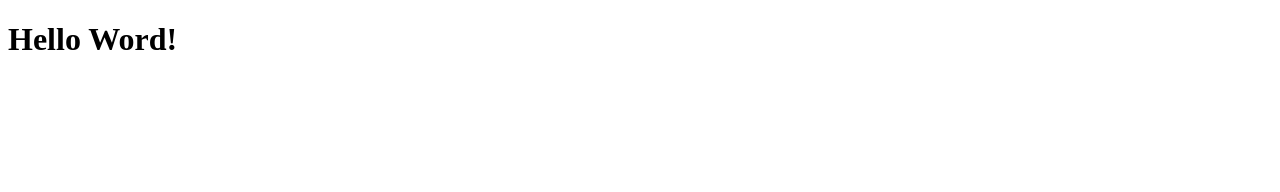
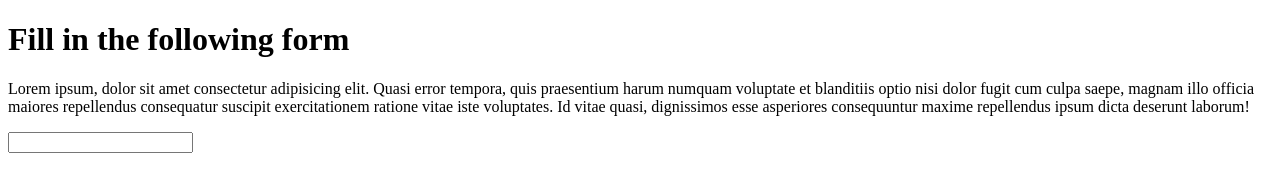
Before and after one commit to sebybjoseph/microverse-challenge-2, a plain HTML site: page index.html in a window 1280 px wide. Drawn offline with Linux system fonts and the light colour scheme.

Commit message:
first four userstory

```diff
--- a/index.html
+++ b/index.html
@@ -7,7 +7,11 @@
   </head>
 
   <body>
-    <h1>Hello Word!</h1>
+    <h1 id="title"> Fill in the following form</h1>
+    <p id="description"> Lorem ipsum, dolor sit amet consectetur adipisicing elit. Quasi error tempora, quis praesentium harum numquam voluptate et blanditiis optio nisi dolor fugit cum culpa saepe, magnam illo officia maiores repellendus consequatur suscipit exercitationem ratione vitae iste voluptates. Id vitae quasi, dignissimos esse asperiores consequuntur maxime repellendus ipsum dicta deserunt laborum!</p>
+    <form action="" id="survey-form">
+      <input type="text" id="name">
+    </form>
     <script src="https://cdn.freecodecamp.org/testable-projects-fcc/v1/bundle.js"></script>
 
     <!--
```
